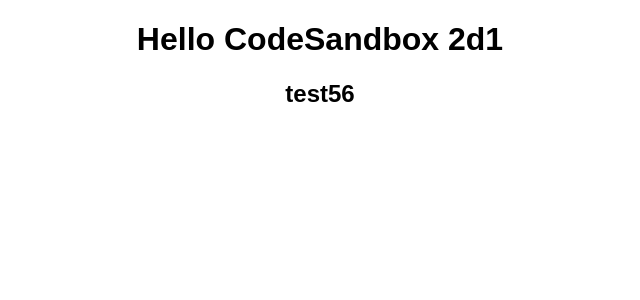
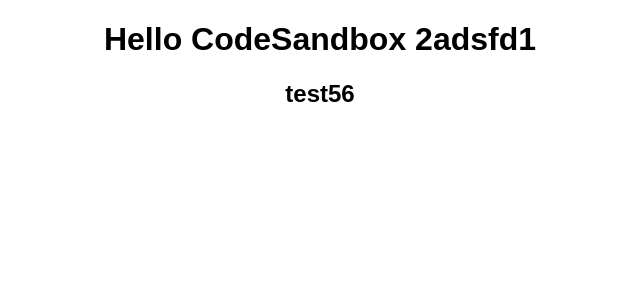
Before and after one commit to wlee221/react-codesandbox, a React (Create React App) app: page / in a window 1280 px wide. Shown: the top 300 px of the page, without its empty margins (320-960 px from the left). Built offline with nearby package versions, Linux system fonts and the light colour scheme.

Commit message:
Update App.js

```diff
--- a/src/App.js
+++ b/src/App.js
@@ -3,7 +3,7 @@
 export default function App() {
   return (
     <div className="App">
-      <h1>Hello CodeSandbox 2d1</h1>
+      <h1>Hello CodeSandbox 2adsfd1</h1>
       <h2>test56</h2>
     </div>
   );
```
